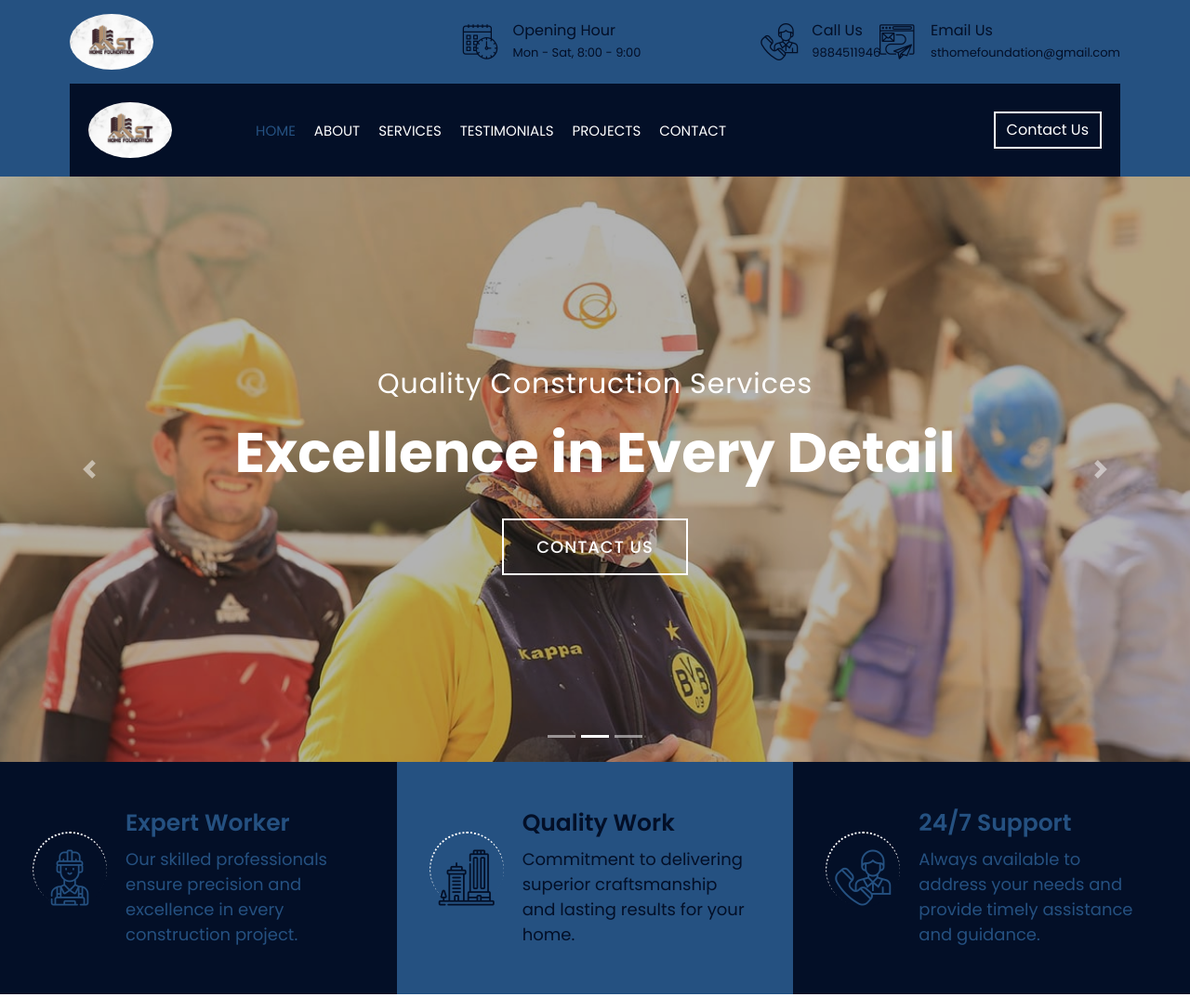
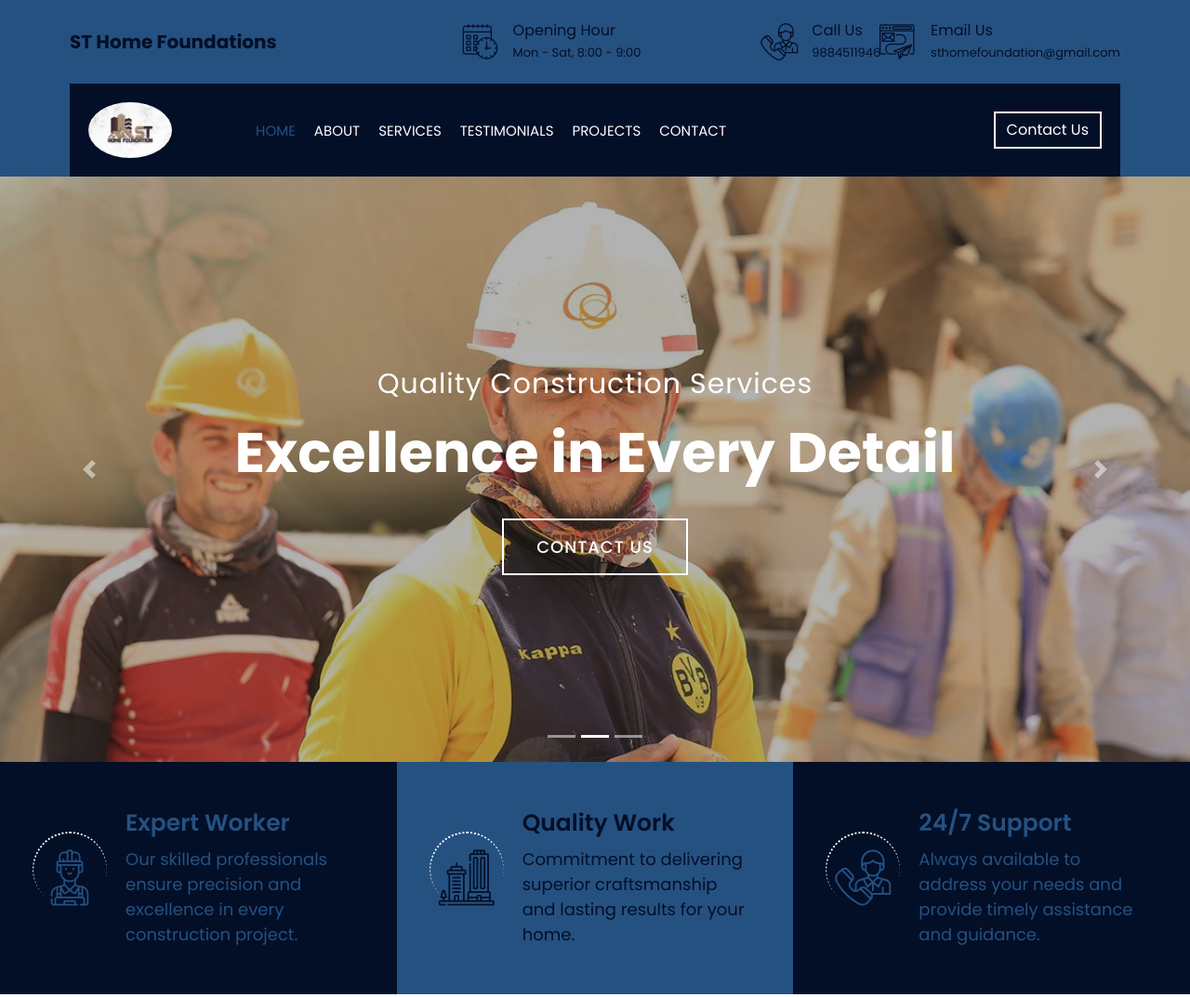
Before and after one commit to Acmeflaretec/St-Home-Foundation, a plain HTML site: page index.html in a window 1280 px wide. Shown: the top 1073 px of the page at 93% size. Drawn offline with nearby package versions, Linux system fonts and the light colour scheme.

Commit message:
logo changed

```diff
--- a/index.html
+++ b/index.html
@@ -38,8 +38,8 @@
                     <div class="col-lg-4 col-md-12">
                         <div class="logo">
                             <a href="index.html">
-                                <!-- <h1>ST Home Foundations</h1> -->
-                                <img src="img/newlogo.jpeg" alt="Logo">
+                                <h1>ST Home Foundations</h1>
+                                <!-- <img src="img/newlogo.jpeg" alt="Logo"> -->
                             </a>
                         </div>
                     </div>
```
